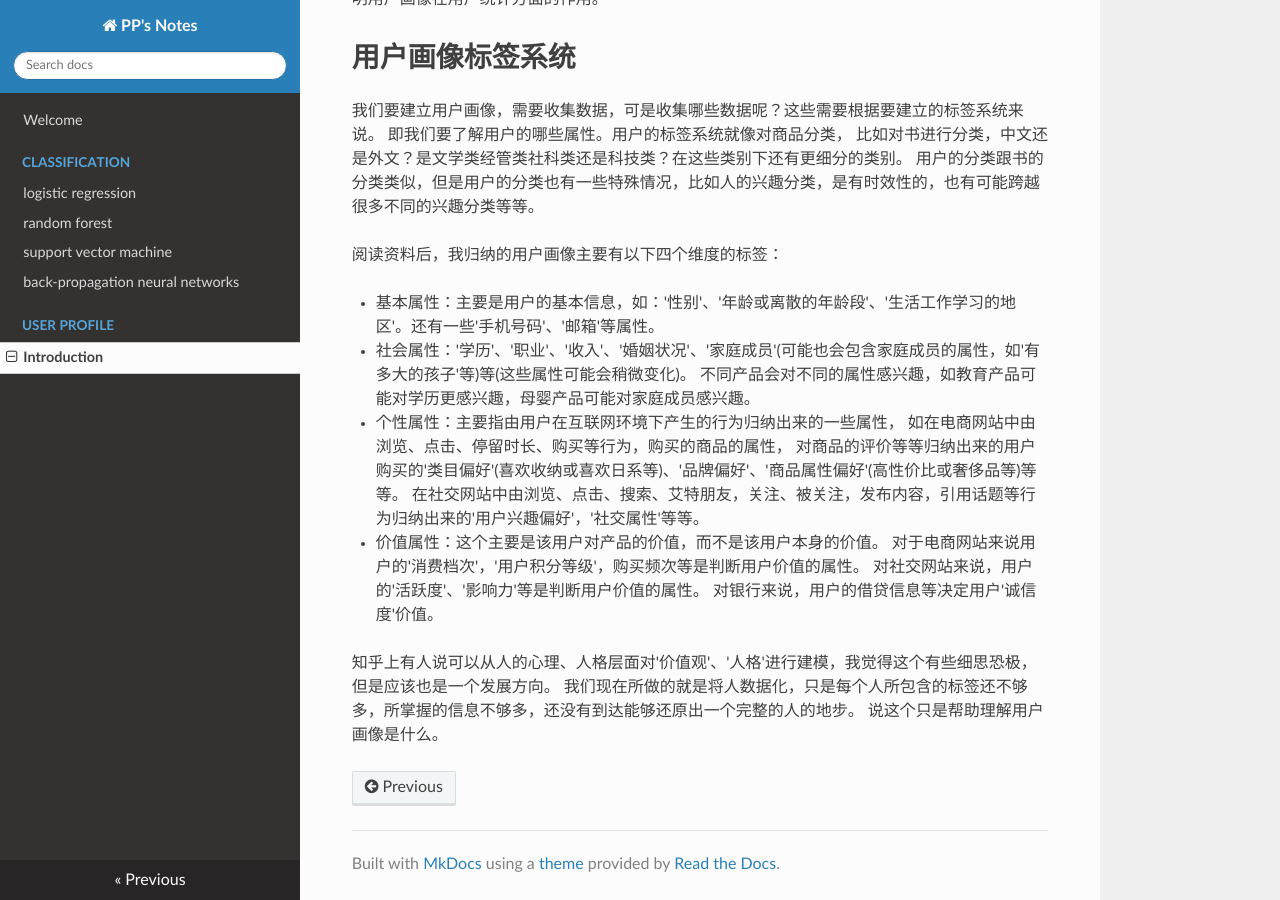
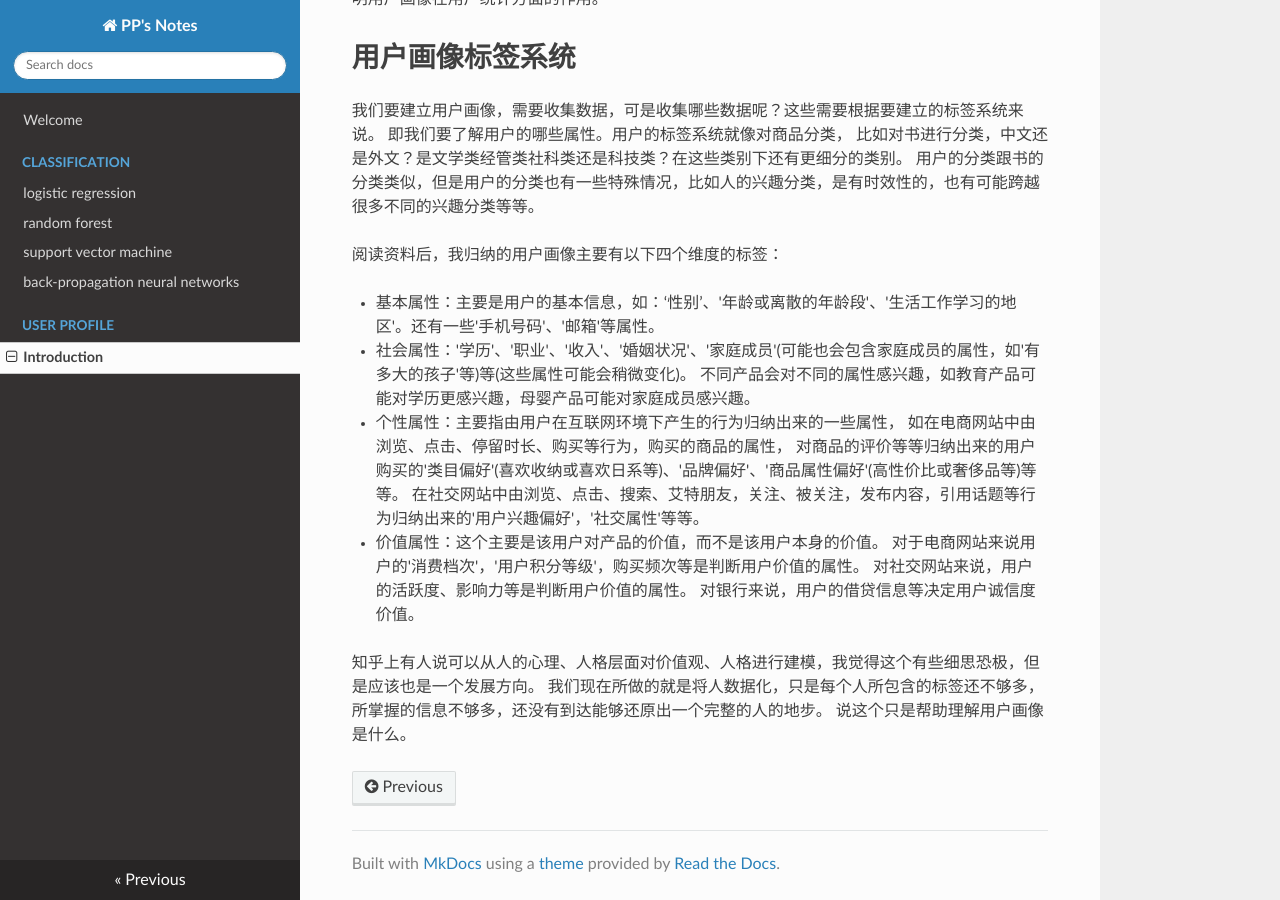
Before and after one commit to NobodyKnowsPP/pp-blog, an MkDocs documentation site: the page built from docs/UserProfile/Introduction.md, in a window 1280 px wide and 900 px high, scrolled down 1526 px. Built offline with MkDocs 1.6.1, drawn with Linux system fonts in a browser that asks for light colours; nearby versions of some CDN libraries; old or Windows-style settings are respelled for this version of MkDocs.

```diff
--- a/docs/UserProfile/Introduction.md
+++ b/docs/UserProfile/Introduction.md
@@ -65,7 +65,7 @@ tricks:知乎上的一个例子，说罗振宇在《时间的朋友》跨年演
 
 阅读资料后，我归纳的用户画像主要有以下四个维度的标签：
 
-- 基本属性：主要是用户的基本信息，如：'性别'、'年龄或离散的年龄段'、'生活工作学习的地区'。还有一些'手机号码'、'邮箱'等属性。
+- 基本属性：主要是用户的基本信息，如：‘性别’、'年龄或离散的年龄段'、'生活工作学习的地区'。还有一些'手机号码'、'邮箱'等属性。
 - 社会属性：'学历'、'职业'、'收入'、'婚姻状况'、'家庭成员'(可能也会包含家庭成员的属性，如'有多大的孩子'等)等(这些属性可能会稍微变化)。
 不同产品会对不同的属性感兴趣，如教育产品可能对学历更感兴趣，母婴产品可能对家庭成员感兴趣。
 - 个性属性：主要指由用户在互联网环境下产生的行为归纳出来的一些属性，
@@ -74,9 +74,9 @@ tricks:知乎上的一个例子，说罗振宇在《时间的朋友》跨年演
 在社交网站中由浏览、点击、搜索、艾特朋友，关注、被关注，发布内容，引用话题等行为归纳出来的'用户兴趣偏好'，'社交属性'等等。
 - 价值属性：这个主要是该用户对产品的价值，而不是该用户本身的价值。
 对于电商网站来说用户的'消费档次'，'用户积分等级'，购买频次等是判断用户价值的属性。
-对社交网站来说，用户的'活跃度'、'影响力'等是判断用户价值的属性。
-对银行来说，用户的借贷信息等决定用户'诚信度'价值。
+对社交网站来说，用户的活跃度、影响力等是判断用户价值的属性。
+对银行来说，用户的借贷信息等决定用户诚信度价值。
 
-知乎上有人说可以从人的心理、人格层面对'价值观'、'人格'进行建模，我觉得这个有些细思恐极，但是应该也是一个发展方向。
+知乎上有人说可以从人的心理、人格层面对价值观、人格进行建模，我觉得这个有些细思恐极，但是应该也是一个发展方向。
 我们现在所做的就是将人数据化，只是每个人所包含的标签还不够多，所掌握的信息不够多，还没有到达能够还原出一个完整的人的地步。
 说这个只是帮助理解用户画像是什么。
```
